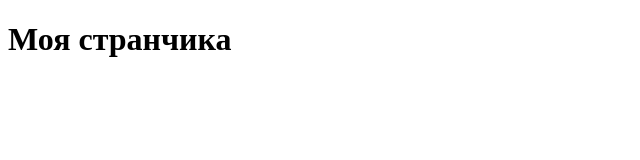
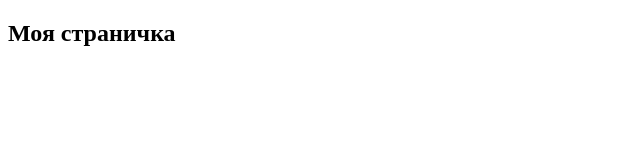
Before and after one commit to ulan-cmd/front, a plain HTML site: page index.html in a window 1280 px wide. Shown: the whole page, without its empty margins (0-640 px from the left). Drawn offline with Linux system fonts and the light colour scheme.

Commit message:
Изменели html

```diff
--- a/index.html
+++ b/index.html
@@ -6,6 +6,6 @@
 	<title>Gihub</title>
 </head>
 <body>
-	<h1>Моя странчика</h1>
+	<h2>Моя страничка</h2>
 </body>
 </html>
```
